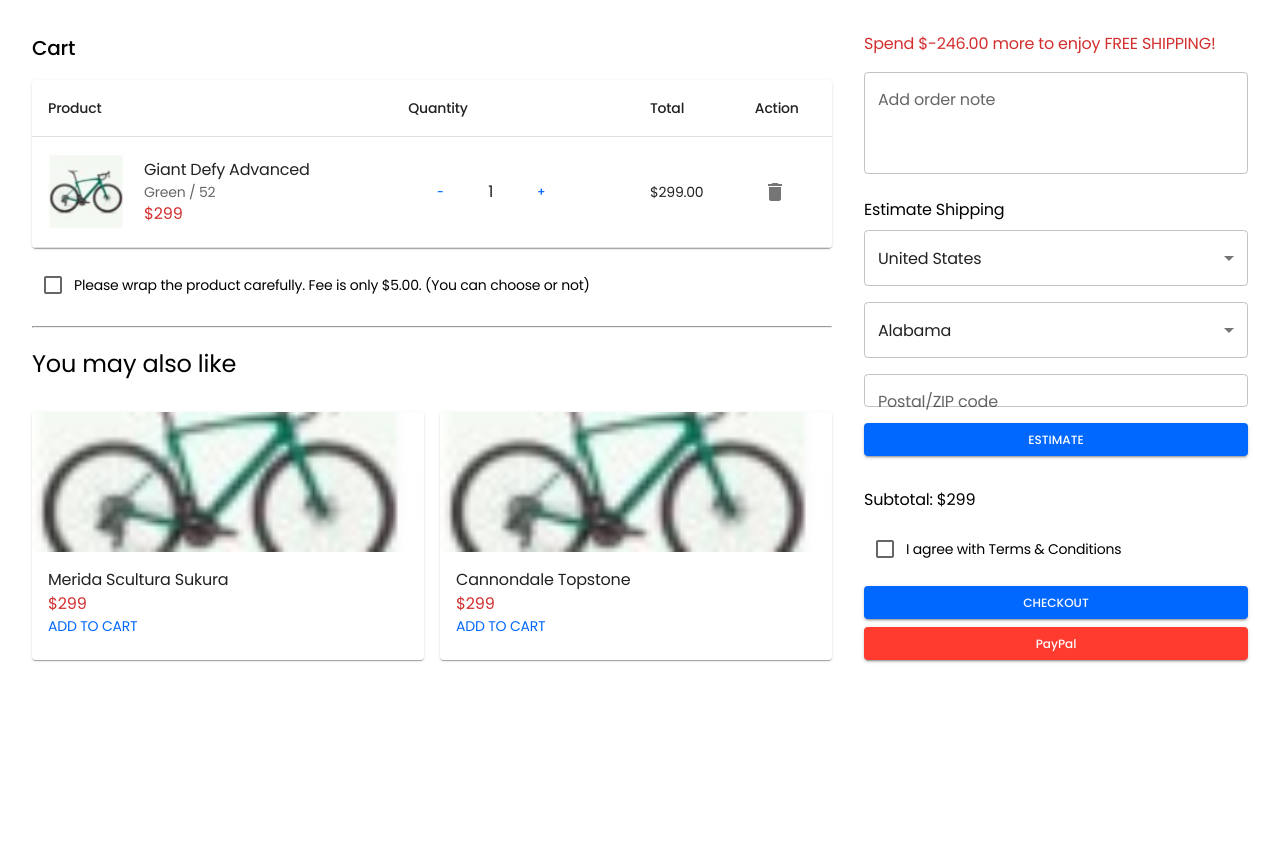
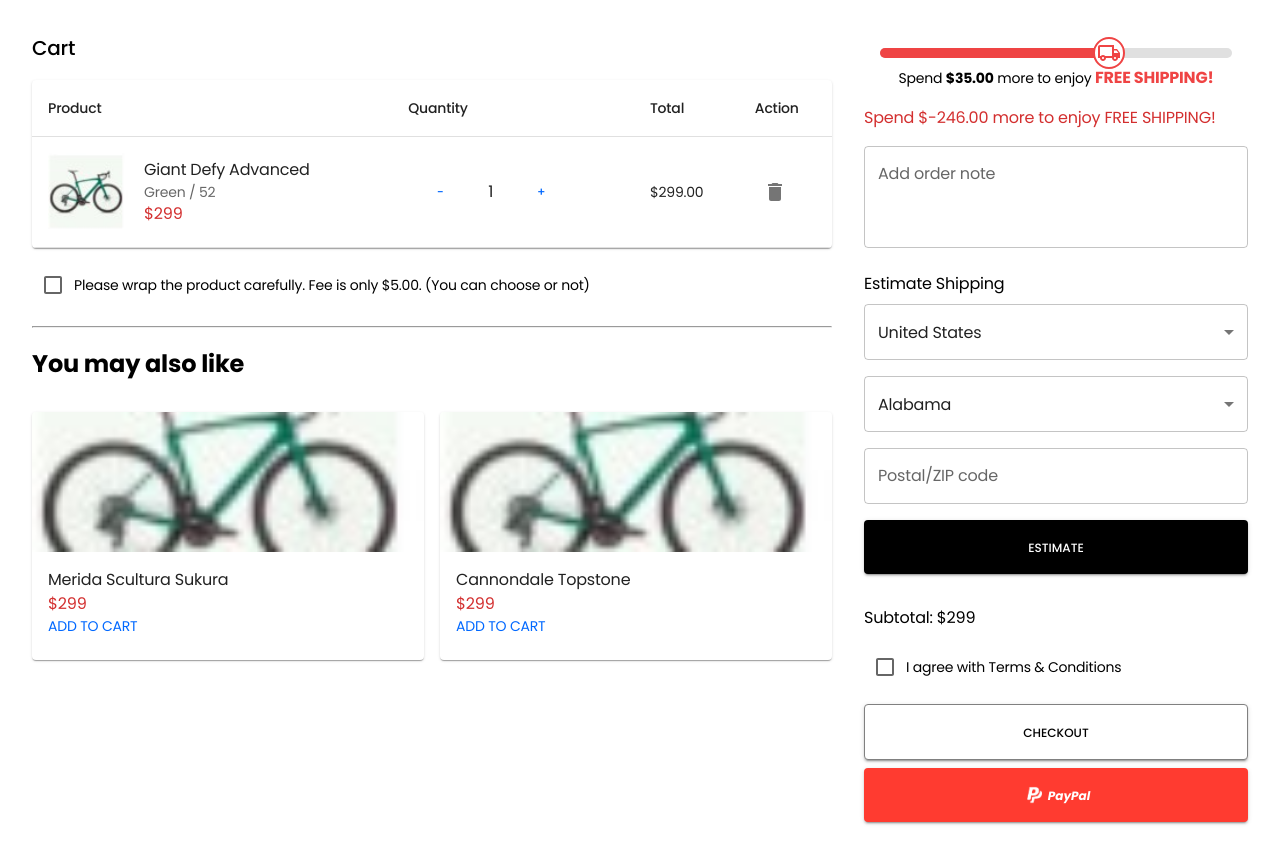
Before and after one commit to HuyVu2379/Bicycle_E-commerce_FE, a React (Vite) app: page / in a window 1280 px wide. Before the commit the page ends 800 px from the top, so only its background shows below. Built offline with nearby package versions, Linux system fonts and the light colour scheme.

Commit message:
feat: UI YourCart(done)

```diff
--- a/src/components/Shared/YourCart/index.tsx
+++ b/src/components/Shared/YourCart/index.tsx
@@ -1,36 +1,64 @@
-import React, { useState } from 'react';
-import { Box, Button, Card, CardContent, CardMedia, Checkbox, Grid, MenuItem, Select, Table, TableBody, TableCell, TableContainer, TableHead, TableRow, TextField, Typography, Paper, IconButton } from '@mui/material';
-import DeleteIcon from '@mui/icons-material/Delete';
+import React, { useState } from "react";
+import {
+  Box,
+  Button,
+  Card,
+  CardContent,
+  CardMedia,
+  Checkbox,
+  Grid,
+  MenuItem,
+  Select,
+  Table,
+  TableBody,
+  TableCell,
+  TableContainer,
+  TableHead,
+  TableRow,
+  TextField,
+  Typography,
+  Paper,
+  IconButton,
+  LinearProgress,
+} from "@mui/material";
+import DeleteIcon from "@mui/icons-material/Delete";
+import LocalShippingOutlinedIcon from "@mui/icons-material/LocalShippingOutlined";
+import PayPalLogo from '/assets/images/logo-paypal.png';
 
 const sampleCartItem = {
-  name: 'Giant Defy Advanced',
-  color: 'Green',
-  size: '52',
+  name: "Giant Defy Advanced",
+  color: "Green",
+  size: "52",
   price: 299,
   quantity: 1,
-  image: '/assets/images/item.jpg',
+  image: "/assets/images/item.jpg",
 };
 
 const recommendedItems = [
   {
-    name: 'Merida Scultura Sukura',
+    name: "Merida Scultura Sukura",
     price: 299,
-    image: '/assets/images/item.jpg',
+    image: "/assets/images/item.jpg",
   },
   {
-    name: 'Cannondale Topstone',
+    name: "Cannondale Topstone",
     price: 299,
-    image: '/assets/images/item.jpg',
+    image: "/assets/images/item.jpg",
   },
 ];
 
 export default function CheckoutPage() {
   const [quantity, setQuantity] = useState(1);
-  const [country, setCountry] = useState('United States');
-  const [province, setProvince] = useState('Alabama');
+  const [country, setCountry] = useState("United States");
+  const [province, setProvince] = useState("Alabama");
   const [isGiftWrapped, setIsGiftWrapped] = useState(false);
   const [isDeleted, setIsDeleted] = useState(false);
   const giftWrapFee = 5;
+
+  const currentAmount = 65;
+  const freeShippingThreshold = 100;
+  const progress = (currentAmount / freeShippingThreshold) * 100;
+  const amountLeft = (freeShippingThreshold - currentAmount).toFixed(2);
 
   const calculateTotal = () => {
     let baseTotal = sampleCartItem.price * quantity;
@@ -45,7 +73,9 @@
       <Grid container spacing={4}>
         {/* Left side: Cart */}
         <Grid item xs={12} md={8}>
-          <Typography variant="h6" mb={2}>Cart</Typography>
+          <Typography variant="h6" mb={2}>
+            Cart
+          </Typography>
 
           <TableContainer component={Paper}>
             <Table>
@@ -62,22 +92,38 @@
                   <TableRow>
                     <TableCell>
                       <Box display="flex" alignItems="center">
-                        <img src={sampleCartItem.image} alt={sampleCartItem.name} width={80} />
+                        <img
+                          src={sampleCartItem.image}
+                          alt={sampleCartItem.name}
+                          width={80}
+                        />
                         <Box ml={2}>
                           <Typography>{sampleCartItem.name}</Typography>
-                          <Typography variant="body2" color="text.secondary">{sampleCartItem.color} / {sampleCartItem.size}</Typography>
-                          <Typography color="error">${sampleCartItem.price}</Typography>
+                          <Typography variant="body2" color="text.secondary">
+                            {sampleCartItem.color} / {sampleCartItem.size}
+                          </Typography>
+                          <Typography color="error">
+                            ${sampleCartItem.price}
+                          </Typography>
                         </Box>
                       </Box>
                     </TableCell>
                     <TableCell>
                       <Box display="flex" alignItems="center">
-                        <Button onClick={() => setQuantity(Math.max(1, quantity - 1))}>-</Button>
+                        <Button
+                          onClick={() => setQuantity(Math.max(1, quantity - 1))}
+                        >
+                          -
+                        </Button>
                         <Typography mx={2}>{quantity}</Typography>
-                        <Button onClick={() => setQuantity(quantity + 1)}>+</Button>
+                        <Button onClick={() => setQuantity(quantity + 1)}>
+                          +
+                        </Button>
                       </Box>
                     </TableCell>
-                    <TableCell>${(sampleCartItem.price * quantity).toFixed(2)}</TableCell>
+                    <TableCell>
+                      ${(sampleCartItem.price * quantity).toFixed(2)}
+                    </TableCell>
                     <TableCell>
                       <IconButton onClick={() => setIsDeleted(true)}>
                         <DeleteIcon />
@@ -90,15 +136,21 @@
           </TableContainer>
 
           <Box display="flex" alignItems="center" mt={2}>
-            <Checkbox checked={isGiftWrapped} onChange={(e) => setIsGiftWrapped(e.target.checked)} />
+            <Checkbox
+              checked={isGiftWrapped}
+              onChange={(e) => setIsGiftWrapped(e.target.checked)}
+            />
             <Typography variant="body2">
-              Please wrap the product carefully. Fee is only ${giftWrapFee.toFixed(2)}. (You can choose or not)
+              Please wrap the product carefully. Fee is only $
+              {giftWrapFee.toFixed(2)}. (You can choose or not)
             </Typography>
           </Box>
 
-          <hr style={{ margin: '20px 0' }} />
+          <hr style={{ margin: "20px 0" }} />
 
-          <Typography variant="h5">You may also like</Typography>
+          <Typography variant="h5" sx={{ fontWeight: "bold" }}>
+            You may also like
+          </Typography>
           <Grid container spacing={2} mt={2}>
             {recommendedItems.map((item, idx) => (
               <Grid item xs={6} key={idx}>
@@ -112,7 +164,13 @@
                   <CardContent>
                     <Typography>{item.name}</Typography>
                     <Typography color="error">${item.price}</Typography>
-                    <Typography variant="body2" color="primary" sx={{ cursor: 'pointer' }}>ADD TO CART</Typography>
+                    <Typography
+                      variant="body2"
+                      color="primary"
+                      sx={{ cursor: "pointer" }}
+                    >
+                      ADD TO CART
+                    </Typography>
                   </CardContent>
                 </Card>
               </Grid>
@@ -122,7 +180,57 @@
 
         {/* Right side: Summary */}
         <Grid item xs={12} md={4}>
-          <Typography color="error">Spend ${(53 - calculateTotal()).toFixed(2)} more to enjoy FREE SHIPPING!</Typography>
+          <Box sx={{ width: "100%", px: 2, py: 2 }}>
+            {/* Thanh progress */}
+            <Box sx={{ position: "relative", height: 10, borderRadius: 5 }}>
+              <LinearProgress
+                variant="determinate"
+                value={progress}
+                sx={{
+                  height: 10,
+                  borderRadius: 5,
+                  backgroundColor: "#e0e0e0",
+                  "& .MuiLinearProgress-bar": {
+                    backgroundColor: "#ef4444", // đỏ
+                  },
+                }}
+              />
+              {/* Icon xe hàng */}
+              <Box
+                sx={{
+                  position: "absolute",
+                  top: "-11px",
+                  left: `${progress}%`,
+                  transform: "translateX(-50%)",
+                  backgroundColor: "#fff",
+                  borderRadius: "50%",
+                  border: "2px solid #ef4444",
+                  width: 32,
+                  height: 32,
+                  display: "flex",
+                  alignItems: "center",
+                  justifyContent: "center",
+                }}
+              >
+                <LocalShippingOutlinedIcon sx={{ color: "#ef4444" }} />
+              </Box>
+            </Box>
+
+            {/* Text thông báo */}
+            <Typography variant="body2" align="center" mt={1}>
+              Spend <strong>${amountLeft}</strong> more to enjoy{" "}
+              <Typography
+                component="span"
+                sx={{ color: "#ef4444", fontWeight: "bold" }}
+              >
+                FREE SHIPPING!
+              </Typography>
+            </Typography>
+          </Box>
+          <Typography color="error">
+            Spend ${(53 - calculateTotal()).toFixed(2)} more to enjoy FREE
+            SHIPPING!
+          </Typography>
 
           <TextField
             label="Add order note"
@@ -155,20 +263,76 @@
           <TextField
             label="Postal/ZIP code"
             fullWidth
-            sx={{ mt: 2 }}
+            sx={{
+              mt: 2,
+              "& .MuiInputBase-root": {
+                height: 56, // Chiều cao tổng thể của input (có thể tăng lên tùy ý)
+              },
+              "& input": {
+                padding: "16.5px 14px", // padding bên trong input
+              },
+            }}
           />
 
-          <Button variant="contained" fullWidth sx={{ mt: 2 }}>ESTIMATE</Button>
+          <Button
+            variant="contained"
+            fullWidth
+            sx={{
+              mt: 2,
+              backgroundColor: "black",
+              color: "white",
+              "&:hover": {
+                backgroundColor: "#333", // màu khi hover
+              },
+              padding: "16.5px 14px", // padding bên trong input
+            }}
+          >
+            ESTIMATE
+          </Button>
 
           <Typography mt={4}>Subtotal: ${calculateTotal()}</Typography>
 
           <Box display="flex" alignItems="center" mt={2}>
             <Checkbox />
-            <Typography variant="body2">I agree with Terms & Conditions</Typography>
+            <Typography variant="body2">
+              I agree with Terms & Conditions
+            </Typography>
           </Box>
 
-          <Button variant="contained" color="primary" fullWidth sx={{ mt: 2 }}>CHECKOUT</Button>
-          <Button variant="contained" fullWidth sx={{ mt: 1, backgroundColor: '#ff3b30' }}>PayPal</Button>
+          <Button
+            variant="contained"
+            color="primary"
+            fullWidth
+            sx={{
+              mt: 2,
+              padding: "16.5px 14px",
+              backgroundColor: "white",
+              color: "black",
+              borderStyle: "solid",
+              borderWidth: "1px",
+              borderColor: "gray", // màu viền (có thể thay)
+            }}
+          >
+            CHECKOUT
+          </Button>
+          <Button
+            variant="contained"
+            fullWidth
+            sx={{
+              mt: 1,
+              backgroundColor: "#ff3b30",
+              padding: "16.5px 14px",
+              fontWeight: "bold",
+              fontStyle: "italic",
+            }}
+          >
+            <img
+              src={PayPalLogo}
+              alt="PayPal Logo"
+              style={{ width: 25, marginRight: 1 }} // Điều chỉnh kích thước logo
+            />
+            PayPal
+          </Button>
         </Grid>
       </Grid>
     </Box>
```
Also changed, not shown: public/assets/images/logo-paypal.png (added).
